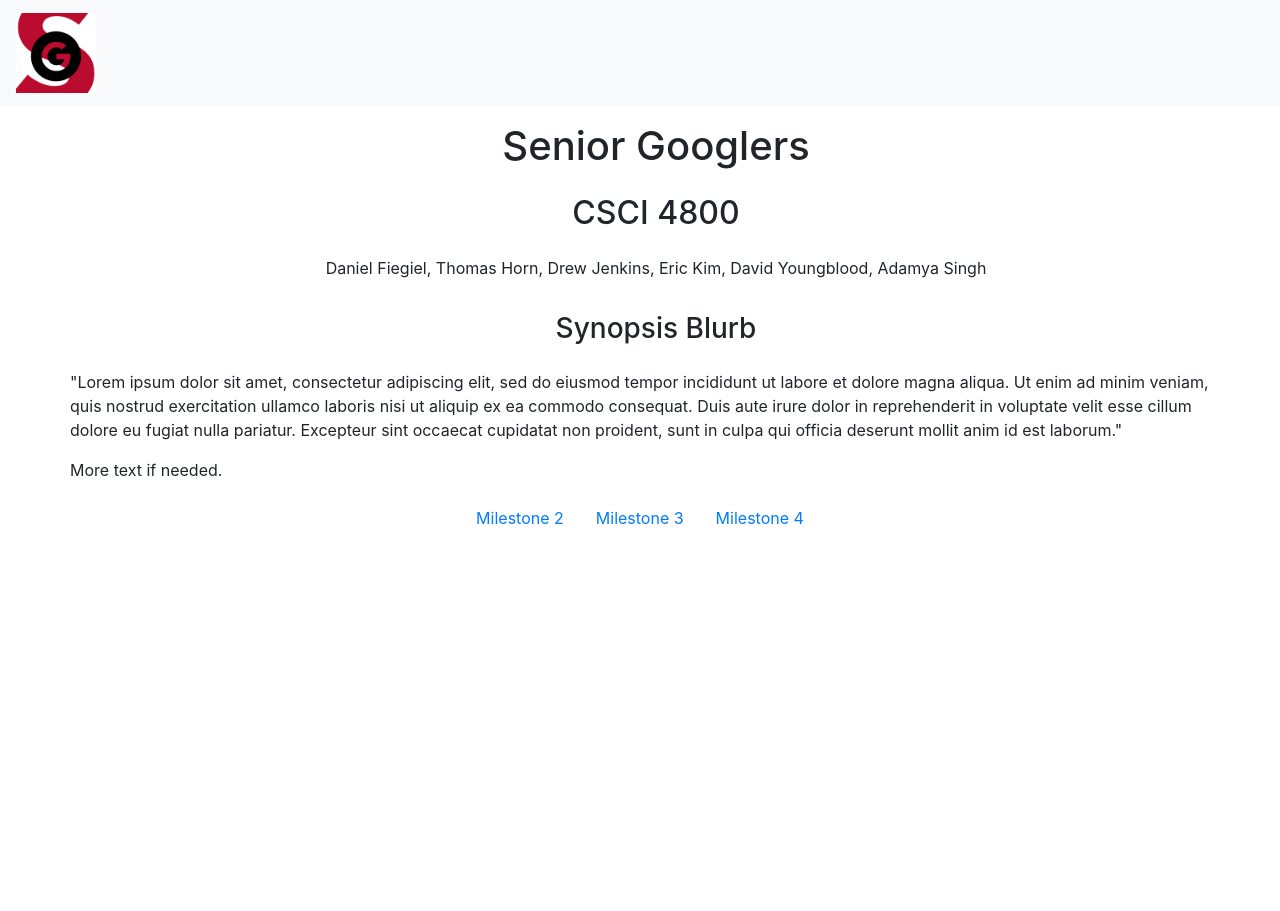
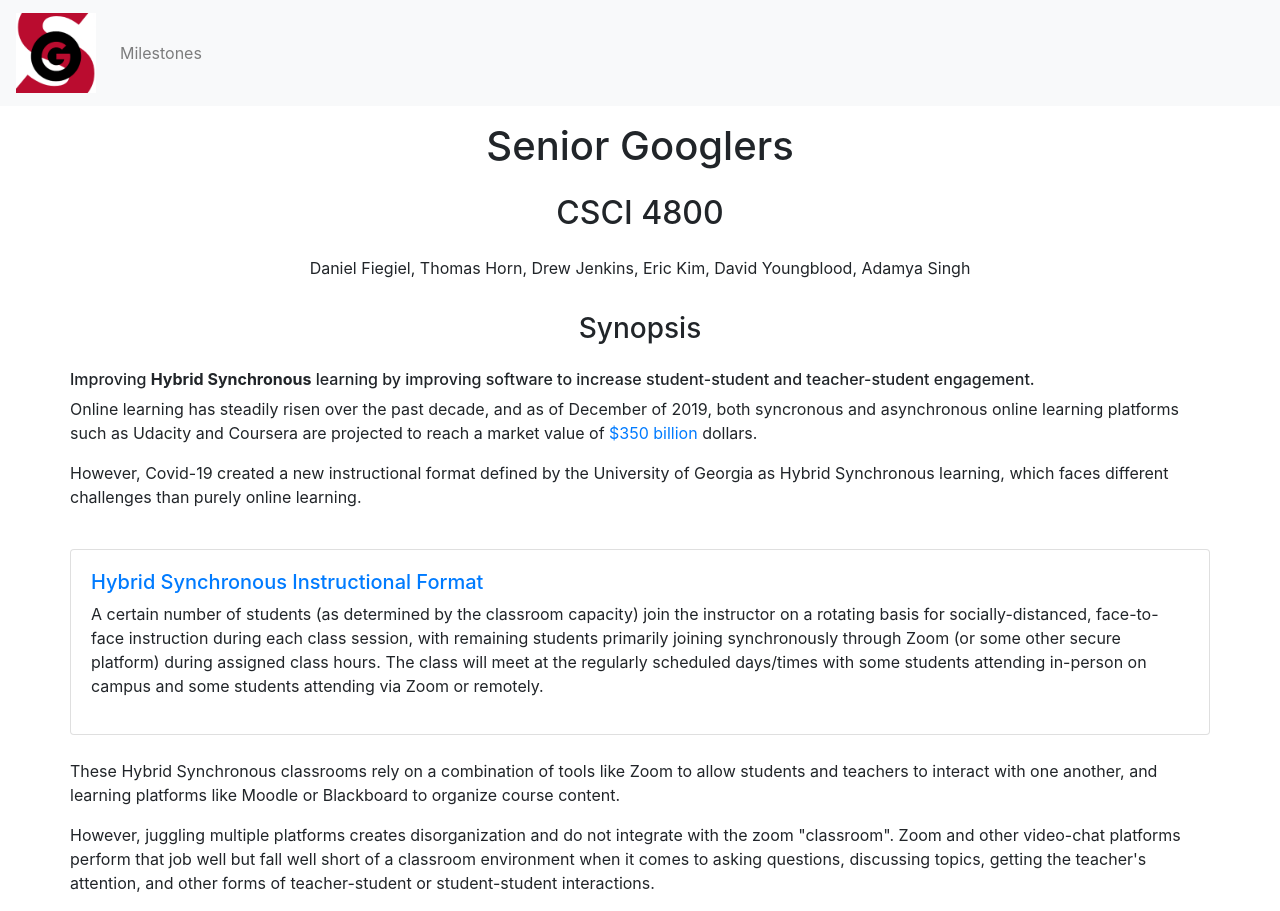
Before and after one commit to twh58439/twh58439.github.io, a Nuxt app: page / in a window 1280 px wide. Shown: the top 911 px of the page. Before the commit the page ends 800 px from the top, so only its background shows below. Built offline with nearby package versions, Linux system fonts and the light colour scheme.

Commit message:
added synopsis blurb

```diff
--- a/components/NavTabs.vue
+++ b/components/NavTabs.vue
@@ -1,5 +1,5 @@
 <template>
-  <div>
+  <div class="mt-5 mb-3">
     <b-nav pills class="flex justify-content-center">
       <b-nav-item
         id="milestoneTwo"
--- a/components/Navbar.vue
+++ b/components/Navbar.vue
@@ -8,7 +8,7 @@
       >
     </b-navbar-brand>
       <b-navbar-nav>
-        <!-- <b-nav-item href="#">Home</b-nav-item> -->
+        <b-nav-item href="#scrollSpace">Milestones</b-nav-item>
       </b-navbar-nav>
     </b-navbar>
   </div>
--- a/components/Synopsis.vue
+++ b/components/Synopsis.vue
@@ -1,21 +1,79 @@
 <template>
   <div>
-    <b-container fluid class="m-3 d-flex justify-content-center">
-      <h3>Synopsis Blurb</h3>
+    <b-container fluid class="mt-3 mb-3 d-flex justify-content-center">
+      <h3>Synopsis</h3>
     </b-container>
     <b-container fluid="sm" class="">
       <b-row
-        ><p>
-          "Lorem ipsum dolor sit amet, consectetur adipiscing elit, sed do
-          eiusmod tempor incididunt ut labore et dolore magna aliqua. Ut enim ad
-          minim veniam, quis nostrud exercitation ullamco laboris nisi ut
-          aliquip ex ea commodo consequat. Duis aute irure dolor in
-          reprehenderit in voluptate velit esse cillum dolore eu fugiat nulla
-          pariatur. Excepteur sint occaecat cupidatat non proident, sunt in
-          culpa qui officia deserunt mollit anim id est laborum."
-        </p></b-row
-      >
-      <b-row><p>More text if needed.</p></b-row>
+        ><h6>
+          Improving <b>Hybrid Synchronous</b> learning by improving software to
+          increase student-student and teacher-student engagement.
+        </h6>
+        <p>
+          Online learning has steadily risen over the past decade, and as of
+          December of 2019, both syncronous and asynchronous online learning
+          platforms such as Udacity and Coursera are projected to reach a market
+          value of
+          <a
+            href="https://www.researchandmarkets.com/reports/4876815/online-education-market-and-global-forecast-by?utm_source=dynamic&utm_medium=BW&utm_code=nvzl68&utm_campaign=1334853+-+$350+Billion+Online+Education+Market:+Global+Forecast+to+2025+by+End+User,+Learning+Mode+(Self-Paced,+Instructor+Led),+Technology,+Country,+Company&utm_exec=chdo54bwd"
+          >
+            $350 billion</a
+          >
+          dollars.
+        </p>
+        <p>
+          However, Covid-19 created a new instructional format defined by the
+          University of Georgia as Hybrid Synchronous learning, which faces
+          different challenges than purely online learning.
+        </p>
+
+        <div class="mt-4 mb-4">
+          <!-- Card -->
+          <b-card>
+            <b-media>
+              <h5 class="mt-0">
+                <a
+                  href="https://reg.uga.edu/enrollment-and-registration/instructional-formats/"
+                >
+                  Hybrid Synchronous Instructional Format
+                </a>
+              </h5>
+              <p>
+                A certain number of students (as determined by the classroom
+                capacity) join the instructor on a rotating basis for
+                socially-distanced, face-to-face instruction during each class
+                session, with remaining students primarily joining synchronously
+                through Zoom (or some other secure platform) during assigned
+                class hours. The class will meet at the regularly scheduled
+                days/times with some students attending in-person on campus and
+                some students attending via Zoom or remotely.
+              </p>
+            </b-media>
+          </b-card>
+        </div>
+        <!-- End Card -->
+        <p>
+          These Hybrid Synchronous classrooms rely on a combination of tools
+          like Zoom to allow students and teachers to interact with one another,
+          and learning platforms like Moodle or Blackboard to organize course
+          content.
+        </p>
+        <p>
+          However, juggling multiple platforms creates disorganization and do
+          not integrate with the zoom "classroom". Zoom and other video-chat
+          platforms perform that job well but fall well short of a classroom
+          environment when it comes to asking questions, discussing topics,
+          getting the teacher's attention, and other forms of teacher-student or
+          student-student interactions.
+        </p>
+        <h6>
+          The Senior Googlers aim to eliminate the difference between in-person
+          and online students and create the same learning experience
+          independent of location by improving the interaction systems of zoom
+          and integrating them with the organizational and feedback-driven
+          systems of learning platforms like Moodle or ELC.
+        </h6>
+      </b-row>
     </b-container>
   </div>
 </template>
--- a/components/Welcome.vue
+++ b/components/Welcome.vue
@@ -1,12 +1,12 @@
 <template>
   <div>
-    <b-container fluid class="m-3 d-flex justify-content-center">
+    <b-container fluid class="mt-3 mb-3 d-flex justify-content-center">
       <h1>Senior Googlers</h1>
     </b-container>
-    <b-container fluid class="m-3 d-flex justify-content-center">
+    <b-container fluid class="mt-3 mb-3 d-flex justify-content-center">
       <h2>CSCI 4800</h2>
     </b-container>
-    <b-container fluid class="m-3 d-flex justify-content-center">
+    <b-container fluid class="mt-3 mb-3 d-flex justify-content-center">
       <p>Daniel Fiegiel, Thomas Horn, Drew Jenkins, Eric Kim, David Youngblood, Adamya Singh</p>
     </b-container>
   </div>
--- a/components/two/TaskProblemDef.vue
+++ b/components/two/TaskProblemDef.vue
@@ -5,17 +5,25 @@
     </b-container>
     <b-container fluid="sm" class="">
       <b-row
-        ><p>
-          "Lorem ipsum dolor sit amet, consectetur adipiscing elit, sed do
-          eiusmod tempor incididunt ut labore et dolore magna aliqua. Ut enim ad
-          minim veniam, quis nostrud exercitation ullamco laboris nisi ut
-          aliquip ex ea commodo consequat. Duis aute irure dolor in
-          reprehenderit in voluptate velit esse cillum dolore eu fugiat nulla
-          pariatur. Excepteur sint occaecat cupidatat non proident, sunt in
-          culpa qui officia deserunt mollit anim id est laborum."
-        </p></b-row
-      >
-      <b-row><p>More text if needed.</p></b-row>
+        ><h6>Improving <b>Hybrid Synchronous</b> learning by improving
+        software to increase student-student and teacher-student engagement.</h6>
+        <p>
+          Online learning has steadily risen over the past decade, and as of
+          December of 2019, both syncronous and asynchronous online learning
+          platforms such as Udacity and Coursera are projected to reach a market
+          value of
+          <a
+            href="https://www.researchandmarkets.com/reports/4876815/online-education-market-and-global-forecast-by?utm_source=dynamic&utm_medium=BW&utm_code=nvzl68&utm_campaign=1334853+-+$350+Billion+Online+Education+Market:+Global+Forecast+to+2025+by+End+User,+Learning+Mode+(Self-Paced,+Instructor+Led),+Technology,+Country,+Company&utm_exec=chdo54bwd"
+          >
+            $350 billion</a
+          >
+          dollars.
+        </p>
+        <p>However, Covid-19 created a new instructional format known as
+          <a href="https://reg.uga.edu/enrollment-and-registration/instructional-formats/">
+          Hybrid Synchronous</a>.
+        </p>
+      </b-row>
     </b-container>
   </div>
 </template>
```
